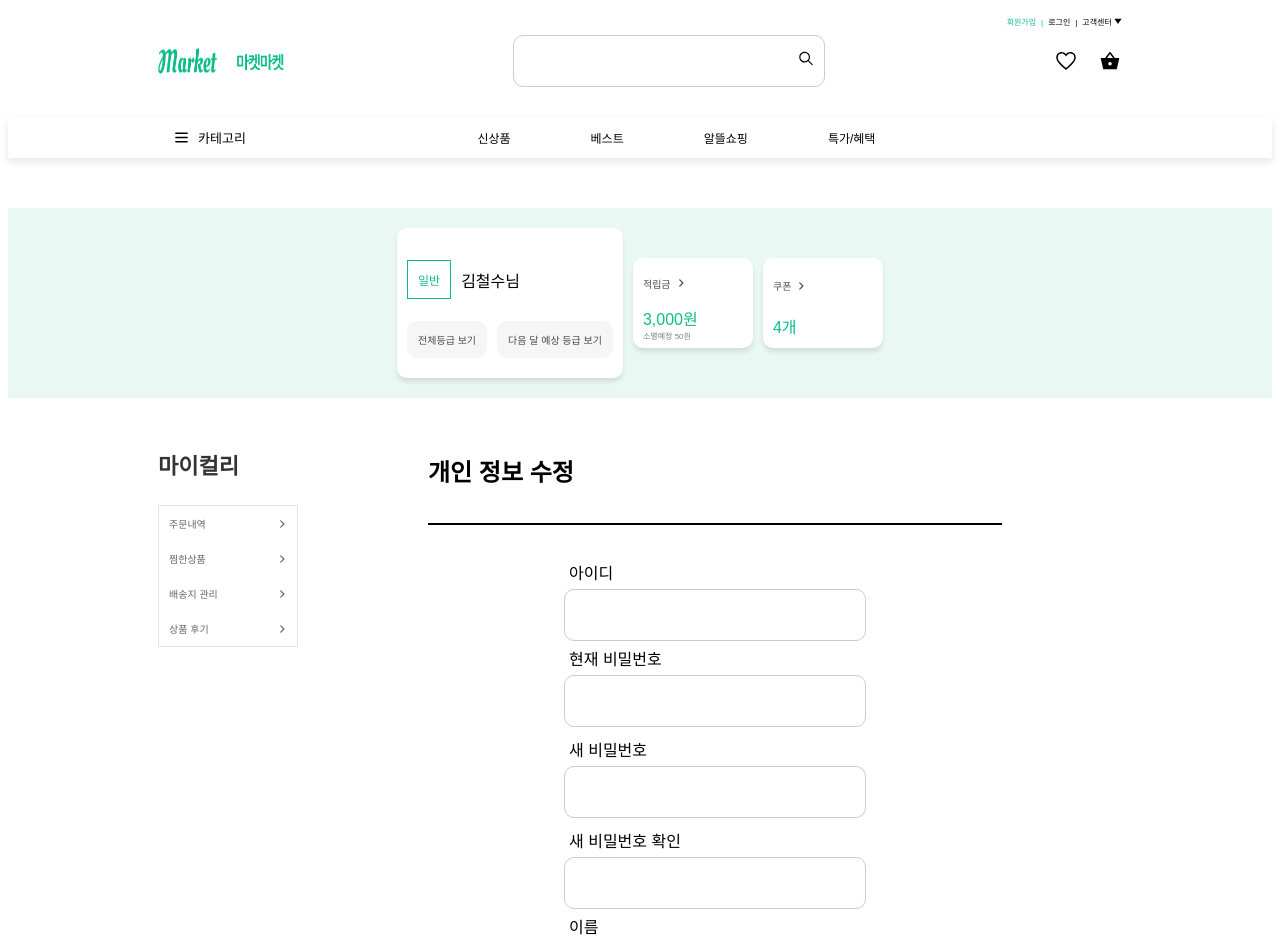
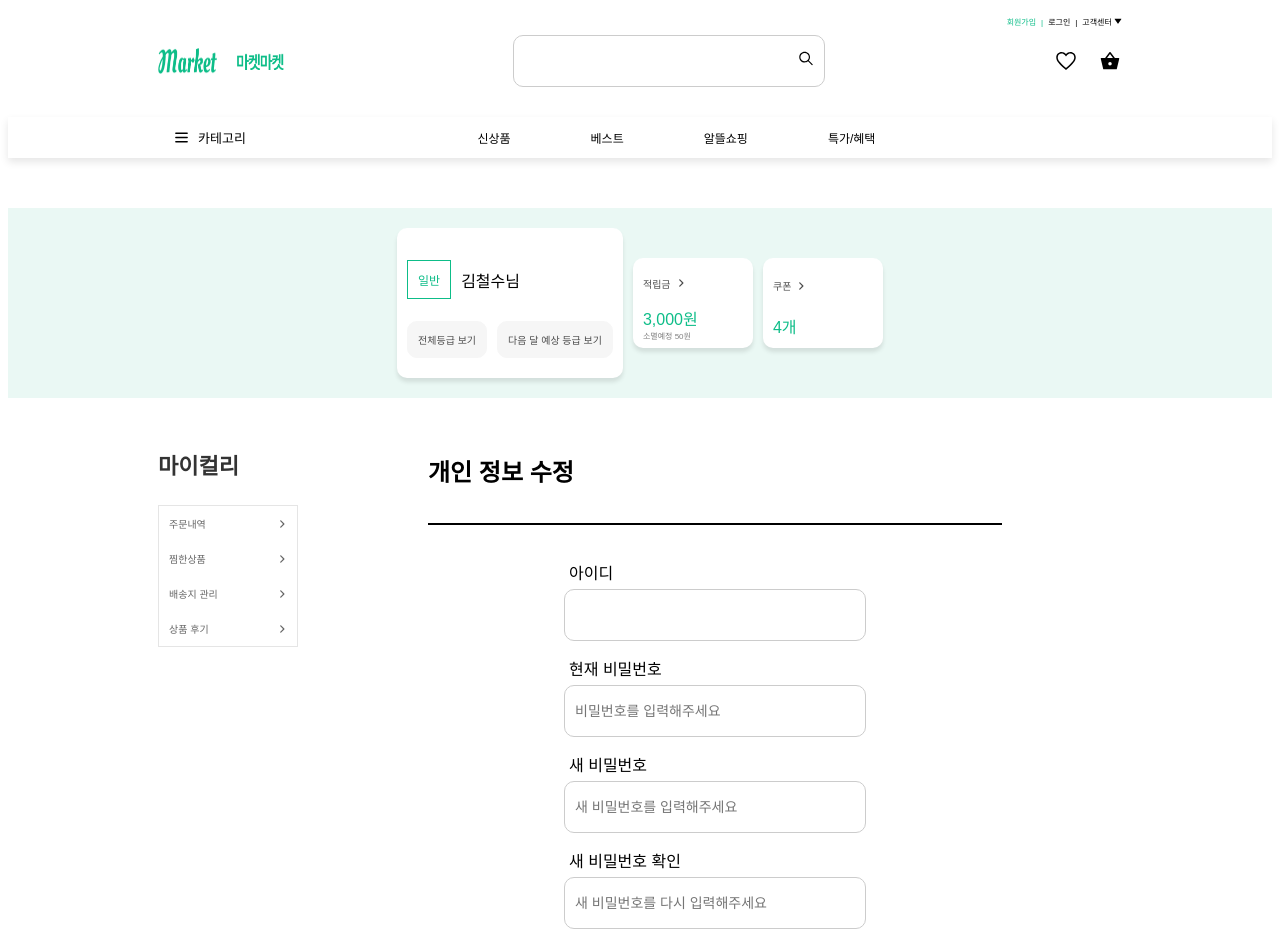
Before and after one commit to ecomerce-market/front, a Next.js app: page /myInfoDetail in a window 1280 px wide. Shown: the top 942 px of the page. Built offline with nearby package versions, Linux system fonts and the light colour scheme.

Commit message:
[Feat] 개인 정보 수정 화면 아이디 readOnly 처리

```diff
--- a/src/app/myInfo/myInfo.tsx
+++ b/src/app/myInfo/myInfo.tsx
@@ -45,7 +45,7 @@ const myInfo = () => {
                     <div className={cx("submitForm")}>
                         <div className={cx("submitInput")}>
                             <p>아이디</p>
-                            <TextInput width={"280"} height={"30"} />
+                            <TextInput width={"280"} height={"30"} readOnly />
                         </div>
                         <div className={cx("submitInput")}>
                             <div className={cx("password")}>
@@ -63,6 +63,7 @@ const myInfo = () => {
                         <OneBtn
                             title={"확인"}
                             width={"320"}
+                            height={"46"}
                             bgcolor={"--main-color"}
                             color={"--white"}
                         />
--- a/src/app/myInfoDetail/myInfoDetail.module.scss
+++ b/src/app/myInfoDetail/myInfoDetail.module.scss
@@ -31,6 +31,12 @@
             border-top: 2px solid var(--black);
             border-bottom: 1px solid var(--black-700);
         }
+
+        .submitForm div {
+            display: flex;
+            flex-direction: column;
+            padding-bottom: 5px;
+        }
         .submitForm p {
             margin: 5px;
         }
--- a/src/app/myInfoDetail/myInfoDetail.tsx
+++ b/src/app/myInfoDetail/myInfoDetail.tsx
@@ -40,19 +40,28 @@ const myInfoDetail = () => {
                     <div className={cx("submitForm")}>
                         <div>
                             <p>아이디</p>
-                            <TextInput {...inputSize} />
+                            <TextInput {...inputSize} readOnly />
                         </div>
                         <div>
                             <p>현재 비밀번호</p>
-                            <TextInput {...inputSize} />
+                            <TextInput
+                                {...inputSize}
+                                placeholder={"비밀번호를 입력해주세요"}
+                            />
                         </div>
-                        <p>
+                        <div>
                             <p>새 비밀번호</p>
-                            <TextInput {...inputSize} />
-                        </p>
+                            <TextInput
+                                {...inputSize}
+                                placeholder={"새 비밀번호를 입력해주세요"}
+                            />
+                        </div>
                         <div>
                             <p>새 비밀번호 확인</p>
-                            <TextInput {...inputSize} />
+                            <TextInput
+                                {...inputSize}
+                                placeholder={"새 비밀번호를 다시 입력해주세요"}
+                            />
                         </div>
                         <div>
                             <p>이름</p>
--- a/src/components/input/textInput.tsx
+++ b/src/components/input/textInput.tsx
@@ -10,6 +10,7 @@ interface TextInputProps {
     bgcolor?: string;
     border?: string;
     icon?: React.ReactNode;
+    readOnly?: boolean;
 }
 
 const TextInput: React.FC<TextInputProps> = ({
@@ -20,6 +21,7 @@ const TextInput: React.FC<TextInputProps> = ({
     height,
     bgcolor,
     icon,
+    readOnly,
 }) => {
     return (
         <div style={{ position: "relative" }}>
@@ -29,6 +31,7 @@ const TextInput: React.FC<TextInputProps> = ({
                 value={value}
                 onChange={onChange}
                 className={styles.inputField}
+                readOnly={readOnly}
                 style={{
                     width: width ? `${width}px` : undefined,
                     height: height ? `${height}px` : undefined,
```
